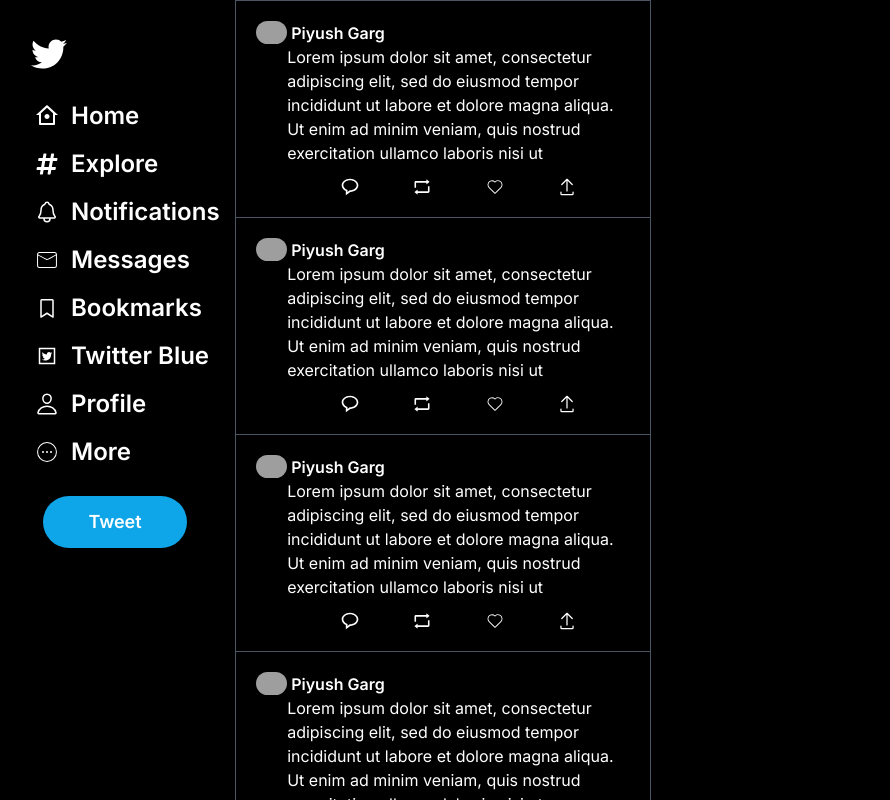
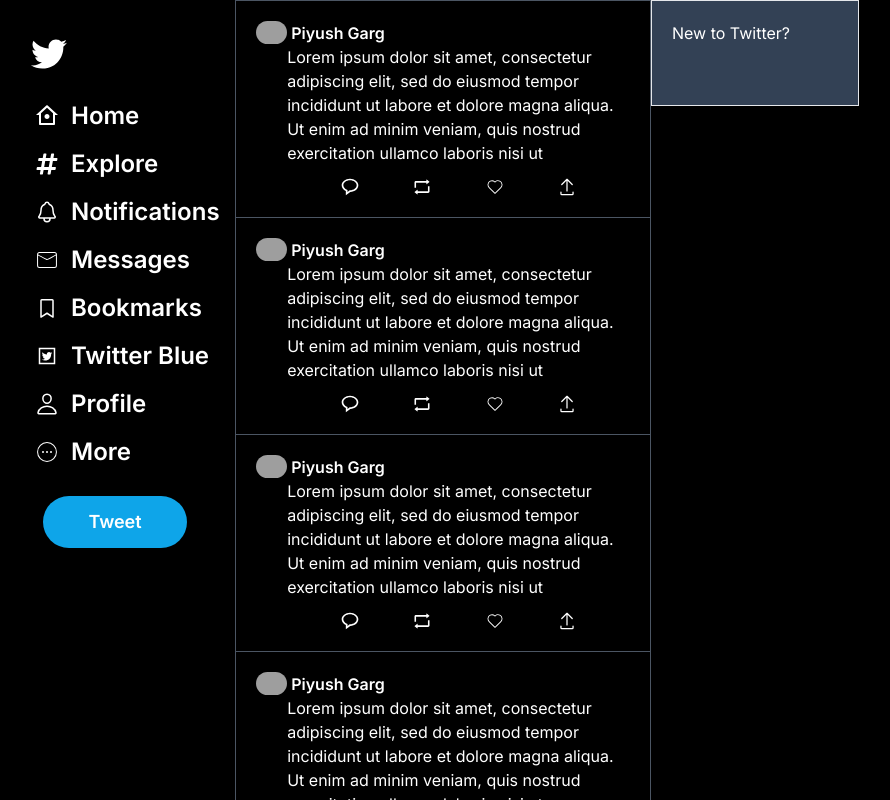
Before and after one commit to pranishpaudel/twitterclone, a Next.js app: page / in a window 1280 px wide. Shown: the top 800 px of the page, without its empty margins (197-1087 px from the left). Built offline with nearby package versions, Linux system fonts and the light colour scheme; grey boxes are pictures that could not be loaded.

Commit message:
feat: :zap: Added GoogleOAuth

```diff
--- a/app/layout.tsx
+++ b/app/layout.tsx
@@ -1,6 +1,6 @@
 import type { Metadata } from "next";
 import { Inter } from "next/font/google";
-
+import { GoogleOAuthProvider } from "@react-oauth/google";
 const inter = Inter({ subsets: ["latin"] });
 
 export const metadata: Metadata = {
@@ -14,8 +14,10 @@
   children: React.ReactNode;
 }>) {
   return (
-    <html lang="en">
-      <body className={inter.className}>{children}</body>
-    </html>
+    <GoogleOAuthProvider clientId="112101758329-m6tvjuh0ch1rdldpe42ledn0ic69fi94.apps.googleusercontent.com">
+      <html lang="en">
+        <body className={inter.className}>{children}</body>
+      </html>
+    </GoogleOAuthProvider>
   );
 }
--- a/app/page.tsx
+++ b/app/page.tsx
@@ -5,6 +5,7 @@
 import { CiMail } from "react-icons/ci";
 import { PiBookmarkSimple } from "react-icons/pi";
 import { IoPersonOutline } from "react-icons/io5";
+import ComGoogle from "@/components/google/index";
 import { LiaTwitterSquare } from "react-icons/lia";
 import { CiCircleMore } from "react-icons/ci";
 import "./globals.css";
@@ -15,6 +16,7 @@
   title: string;
   icon: React.ReactNode;
 }
+
 const sidebarMenuItems: TwitterSidebarButton[] = [
   {
     title: "Home",
@@ -52,7 +54,7 @@
 export default function Home() {
   return (
     <div>
-      <div className="grid grid-cols-12 h-screen w-screen px-56 bg-black">
+      <div className="grid grid-cols-12 overflow-auto h-screen w-screen px-56 bg-black">
         <div className="col-span-3   pt-8">
           <div className="text-4xl h-fit text-white hover:bg-gray-600 rounded-full p-1 cursor-pointer transition-all w-fit">
             <FaTwitter />
@@ -82,8 +84,15 @@
           <FeedCard />
           <FeedCard />
           <FeedCard />
+          <FeedCard />
+          <FeedCard />
+          <FeedCard />
+          <FeedCard />
+          <FeedCard />
         </div>
-        <div className="col-span-3"></div>
+        <div className="col-span-3 text-white">
+          <ComGoogle />
+        </div>
       </div>
     </div>
   );
--- /dev/null
+++ b/components/google/index.tsx
@@ -0,0 +1,13 @@
+"use client";
+
+import { GoogleLogin } from "@react-oauth/google";
+
+function ComGoogle() {
+  return (
+    <div className="border p-5 bg-slate-700">
+      New to Twitter?
+      <GoogleLogin onSuccess={(cred) => console.log(cred)} />
+    </div>
+  );
+}
+export default ComGoogle;
--- a/package.json
+++ b/package.json
@@ -9,6 +9,7 @@
     "lint": "next lint"
   },
   "dependencies": {
+    "@react-oauth/google": "^0.12.1",
     "next": "14.1.4",
     "react": "^18",
     "react-dom": "^18",
```
Also changed, not shown: 1 other file (tests, documents, lock files or other folders).
